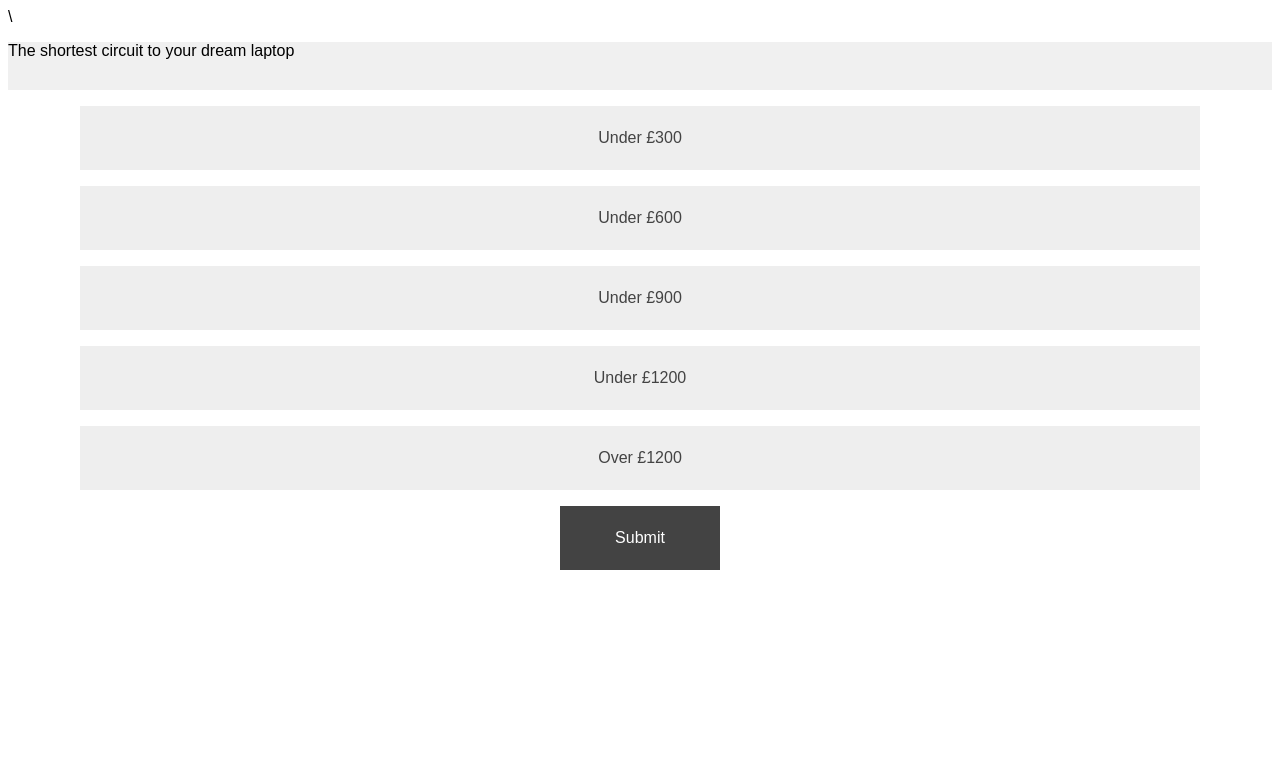
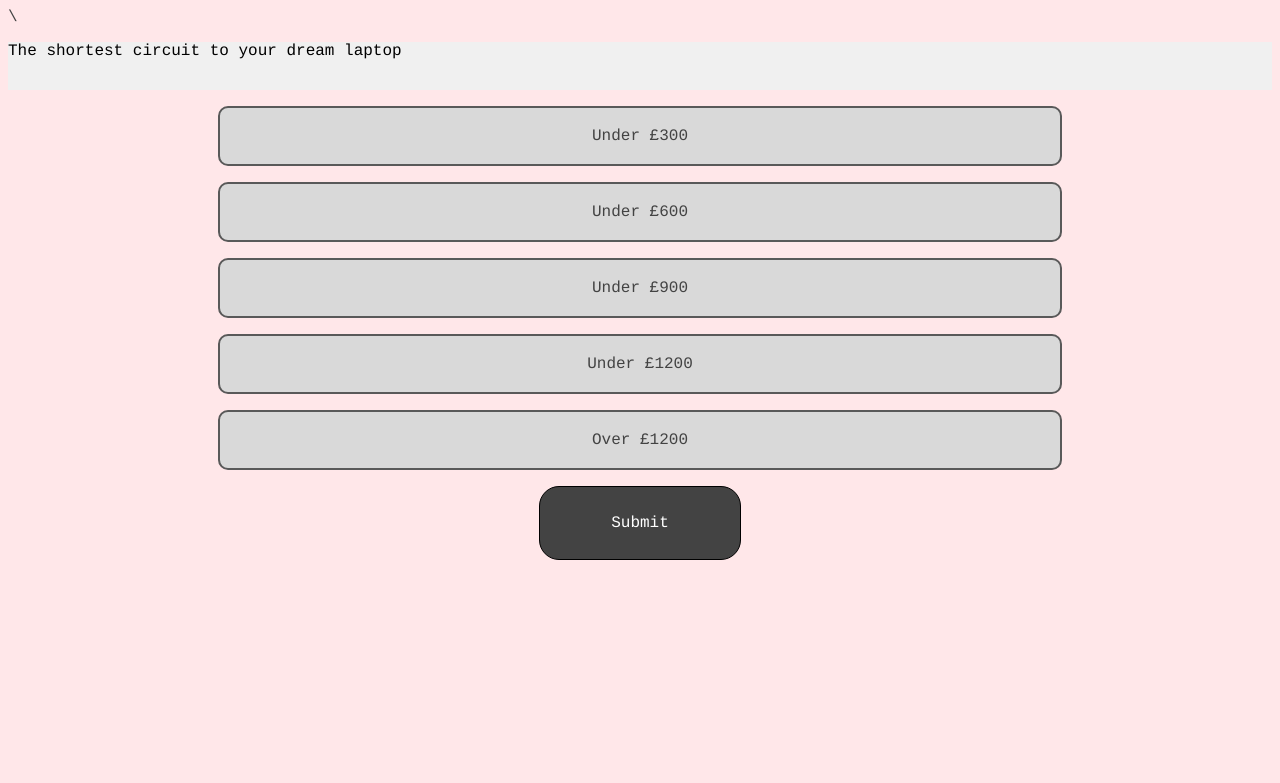
Before and after one commit to waterpie10/Spark, a PHP site: page /quiz.html in a window 1280 px wide. Shown: the top 783 px of the page. Run offline with PHP 8.4, Linux system fonts and the light colour scheme.

Commit message:
Update to mystyles including buttons (EP)

```diff
--- a/mystyles.css
+++ b/mystyles.css
@@ -1,22 +1,29 @@
 body {
-	font-family: "Poppins", sans-serif;
+	font-family: Courier, monospace;
+    color: #434343;
 	justify-content: center;
+    background-color: #ffe7e9;
 }
 header{
         height:3em;
         background-color:#f0f0f0;
         color:black;
         text-align: left;
+        align-items: center;
 }
 
 .box1 {
-background-color: #eeeeee;
+    border-radius: 10px; /* Adjust the value to increase or decrease the roundness */
+    border: 1px solid #000; /* Optional: Add border for visual effect */
+    padding: 20px; /* Add padding to the box content */
+
+background-color: #d9d9d9ff;
 border-width: 2px;
 border-color: #595959;
 text-align: center;
 color: #434343;
-width: 70em;
-height: 4em;
+width: 50em;
+height: 1em;
 font-size: 1em;
 display: flex;
 justify-content: center;
@@ -25,14 +32,20 @@ in-height: 100vh;
 margin-left: auto;
 margin-right: auto;
 }
-
+.box1:hover {
+    background-color: #595959;
+    color: #ffffff;
+}
 .box2 {
+    border-radius: 20px; /* Adjust the value to increase or decrease the roundness */
+    border: 1px solid #000; /* Optional: Add border for visual effect */
+    padding: 20px; /* Add padding to the box content */
 background-color: #434343ff;
 text-align: center;
 color: white;
 text-align: center;
 width: 10em;
-height: 4em;
+height: 2em;
 font-size: 1em;
 display: flex;
 justify-content: center;
@@ -41,7 +54,22 @@ in-height: 100vh;
 margin-left: auto;
 margin-right: auto;
 }
-
+.box2:hover{
+    background-color: #666666ff;
+}
+.box3 {
+text-align: center;
+color: #434343;
+width: 50em;
+height: 1em;
+font-size: 1em;
+display: flex;
+justify-content: center;
+align-items: center;
+in-height: 100vh;
+margin-left: auto;
+margin-right: auto;
+}
 .button:hover{
 	background-color: #3071a9;
 }
```
